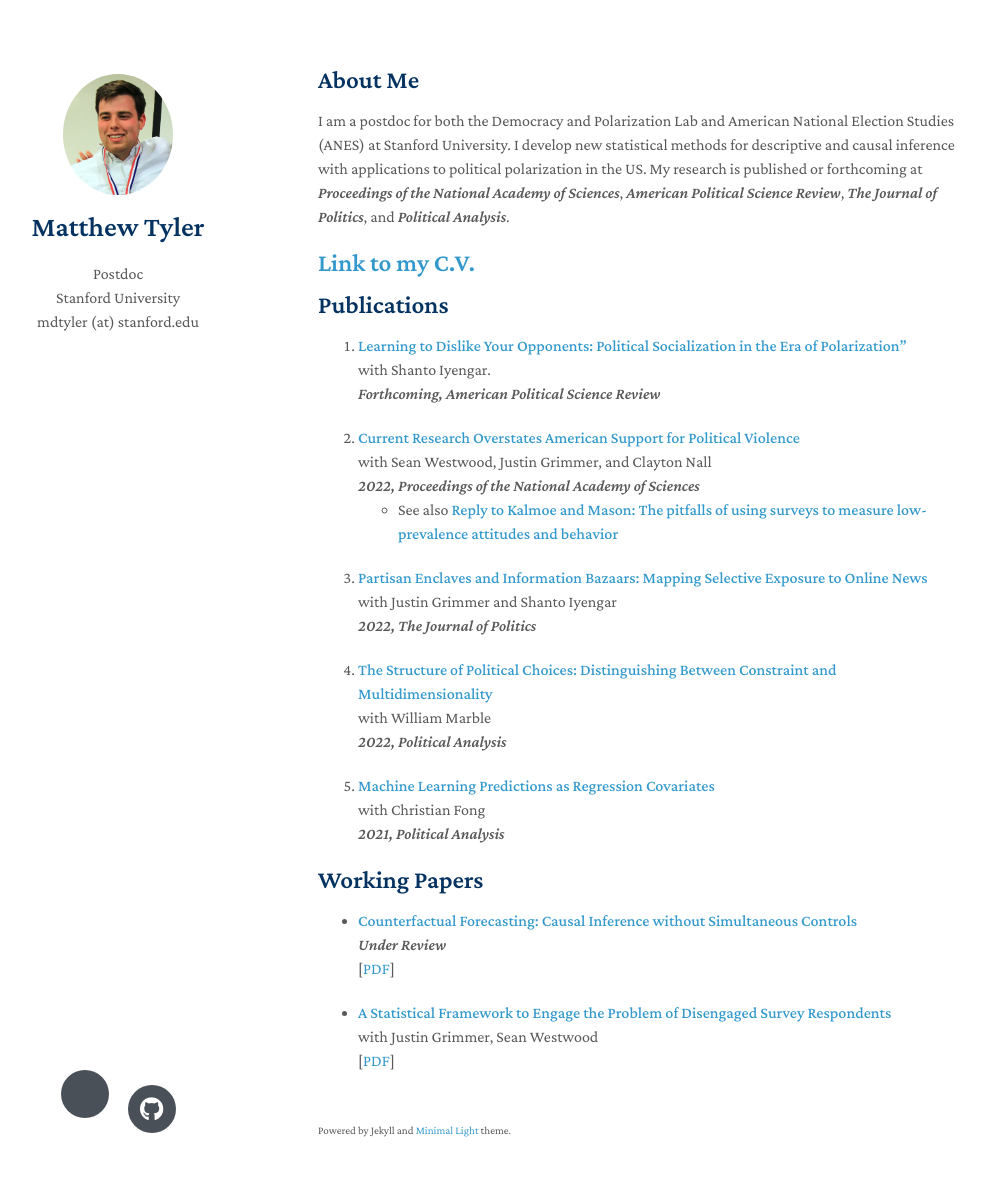
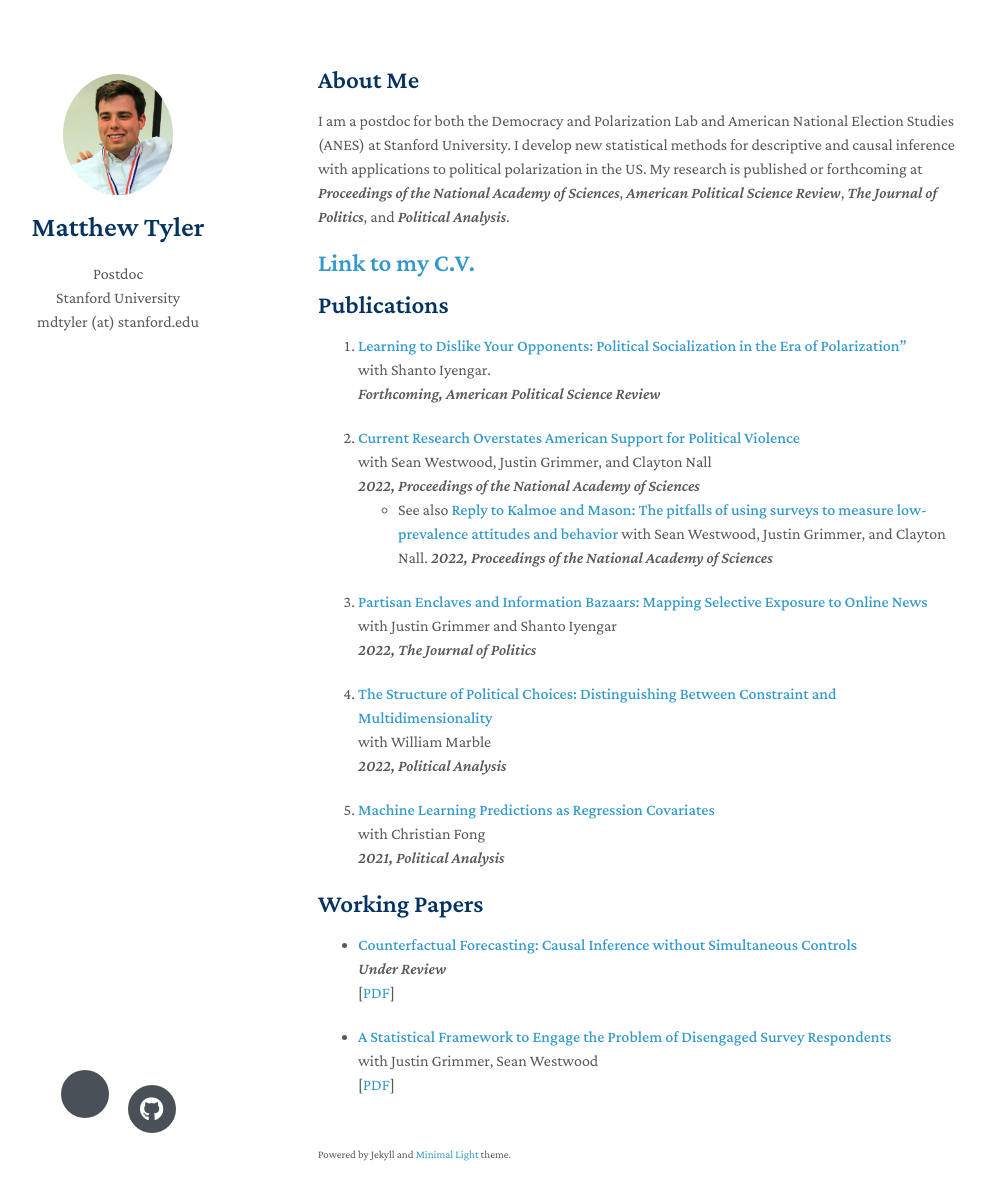
Before and after one commit to matthewtyler/matthewtyler.github.io, a Jekyll site: the page built from index.md, in a window 1280 px wide and 1235 px high. Shown: the top 1200 px of the window, without its empty margins (152-1137 px from the left). Built offline with Jekyll 4.4.1, drawn with Linux system fonts in a browser that asks for light colours; nearby versions of some CDN libraries; a style sheet for code colours, icons or effects is not loaded; our own code applies the rules of GitHub Pages for plain Markdown files.

Commit message:
Update index.md

```diff
--- a/index.md
+++ b/index.md
@@ -23,7 +23,7 @@ I am a postdoc for both the Democracy and Polarization Lab and American National
   <br>
   *2022, Proceedings of the National Academy of Sciences*
   <br>
-  * See also **[Reply to Kalmoe and Mason: The pitfalls of using surveys to measure low-prevalence attitudes and behavior][9]**
+  - See also **[Reply to Kalmoe and Mason: The pitfalls of using surveys to measure low-prevalence attitudes and behavior][9]** with Sean Westwood, Justin Grimmer, and Clayton Nall. *2022, Proceedings of the National Academy of Sciences*
 
 3. **[Partisan Enclaves and Information Bazaars: Mapping Selective Exposure to Online News][2]**
   <br>
```
